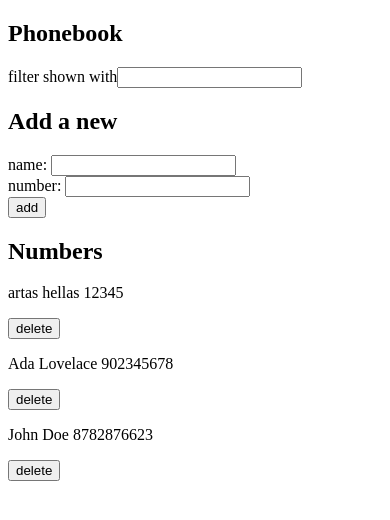
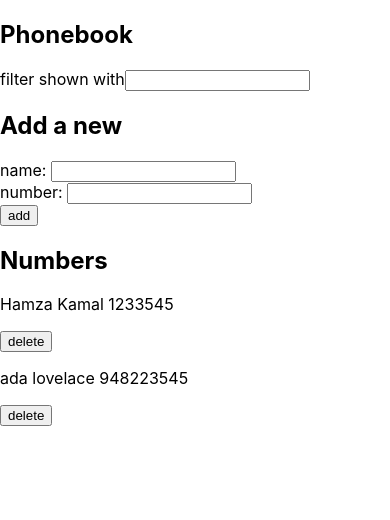
Before and after one commit to Hamzakam/fullstackopen, a React (Create React App) app in the folder part2/phonebook/: page / in a window 390 px wide. Shown: the top 520 px of the page. Built offline with nearby package versions, Linux system fonts and the light colour scheme; data requests are answered from the project's data file.

Commit message:
2.19 2.20 Phonebook.

```diff
--- a/part2/phonebook/db.json
+++ b/part2/phonebook/db.json
@@ -1,19 +1,14 @@
 {
   "persons": [
     {
-      "phoneNumber": "12345",
-      "name": "artas hellas",
-      "id": 1
+      "name": "Hamza Kamal",
+      "phoneNumber": "1233545",
+      "id": 5
     },
     {
-      "name": "Ada Lovelace",
-      "phoneNumber": "902345678",
-      "id": 3
-    },
-    {
-      "name": "John Doe",
-      "phoneNumber": "8782876623",
-      "id": 4
+      "name": "ada lovelace",
+      "phoneNumber": "948223545",
+      "id": 7
     }
   ]
 }
--- a/part2/phonebook/src/App.js
+++ b/part2/phonebook/src/App.js
@@ -1,4 +1,5 @@
 import React, { useState, useEffect } from "react";
+import Notification from "./Components/Notification";
 import PersonForm from "./Components/PersonForm";
 import Persons from "./Components/Persons";
 import personServices from "./services";
@@ -16,6 +17,7 @@ const App = () => {
     const [newName, setNewName] = useState("");
     const [newPhoneNumber, setNewPhoneNumber] = useState("");
     const [searchInput, setSearchInput] = useState("");
+    const [notificationMessage, setNotificationMessage] = useState(null);
     const handleOnSubmit = (event) => {
         event.preventDefault();
         if (persons.some((person) => person.name === newName)) {
@@ -35,12 +37,22 @@ const App = () => {
                                 return person !== toUpdatePerson ? person : res;
                             })
                         );
+                        setNotificationMessage({
+                            message: `Updated ${res.name}'s number to ${res.phoneNumber}`,
+                            type: "notification",
+                        });
+                        setTimeout(() => setNotificationMessage(null), 3000);
                     });
             }
         } else {
             const newPerson = { name: newName, phoneNumber: newPhoneNumber };
             personServices.createPerson(newPerson).then((res) => {
                 setPersons(persons.concat(res));
+                setNotificationMessage({
+                    message: `Added ${res.name} with number ${res.phoneNumber}`,
+                    type: "notification",
+                });
+                setTimeout(() => setNotificationMessage(null), 3000);
             });
             setNewName("");
             setNewPhoneNumber("");
@@ -54,17 +66,31 @@ const App = () => {
     const handleFilterChange = (e) => setSearchInput(e.target.value);
     const handleNameChange = (e) => setNewName(e.target.value);
     const handleNumberChange = (e) => setNewPhoneNumber(e.target.value);
-    const handleNumberDelete = (id) => {
+    const handleNumberDelete = (deletePerson) => {
         if (window.confirm("Delete user?")) {
-            personServices.deletePerson(id).then(() => {
-                setPersons(persons.filter((person) => person.id !== id));
-            });
+            personServices
+                .deletePerson(deletePerson.id)
+                .then(() => {
+                    setPersons(
+                        persons.filter(
+                            (person) => person.id !== deletePerson.id
+                        )
+                    );
+                })
+                .catch((err) => {
+                    setNotificationMessage({
+                        message: `Information of ${deletePerson.name} has already been removed from the server.`,
+                        type: "error",
+                    });
+                    setTimeout(() => setNotificationMessage(null), 3000);
+                });
         }
     };
     return (
         <div>
             <h2>Phonebook</h2>
             <Filter handleFilterChange={handleFilterChange} />
+            <Notification message={notificationMessage} />
             <h2>Add a new</h2>
             <PersonForm
                 handleOnSubmit={handleOnSubmit}
--- /dev/null
+++ b/part2/phonebook/src/Components/Notification.js
@@ -0,0 +1,8 @@
+const Notification = ({ message }) => {
+    if (message === null) {
+        return null;
+    }
+    return <div className={message.type}>{message.message}</div>;
+};
+
+export default Notification;
--- a/part2/phonebook/src/Components/Persons.js
+++ b/part2/phonebook/src/Components/Persons.js
@@ -4,7 +4,7 @@ const Person = ({ person, handleDelete }) => {
             <p>
                 {person.name} {person.phoneNumber}
             </p>
-            <button onClick={() => handleDelete(person.id)}>delete</button>
+            <button onClick={() => handleDelete(person)}>delete</button>
         </div>
     );
 };
--- a/part2/phonebook/src/index.css
+++ b/part2/phonebook/src/index.css
@@ -7,7 +7,21 @@ body {
   -moz-osx-font-smoothing: grayscale;
 }
 
-code {
-  font-family: source-code-pro, Menlo, Monaco, Consolas, 'Courier New',
-    monospace;
+.error {
+  color: red;
+  background: lightgrey;
+  font-size: 20px;
+  border-style: solid;
+  border-radius: 5px;
+  padding: 10px;
+  margin-bottom: 10px;
 }
+.notification {
+  color: green;
+  background: lightgrey;
+  font-size: 20px;
+  border-style: solid;
+  border-radius: 5px;
+  padding: 10px;
+  margin-bottom: 10px;
+}
--- a/part2/phonebook/src/index.js
+++ b/part2/phonebook/src/index.js
@@ -1,3 +1,5 @@
 import App from "./App";
 import ReactDOM from "react-dom";
+import "./index.css";
+
 ReactDOM.render(<App />, document.getElementById("root"));
```
